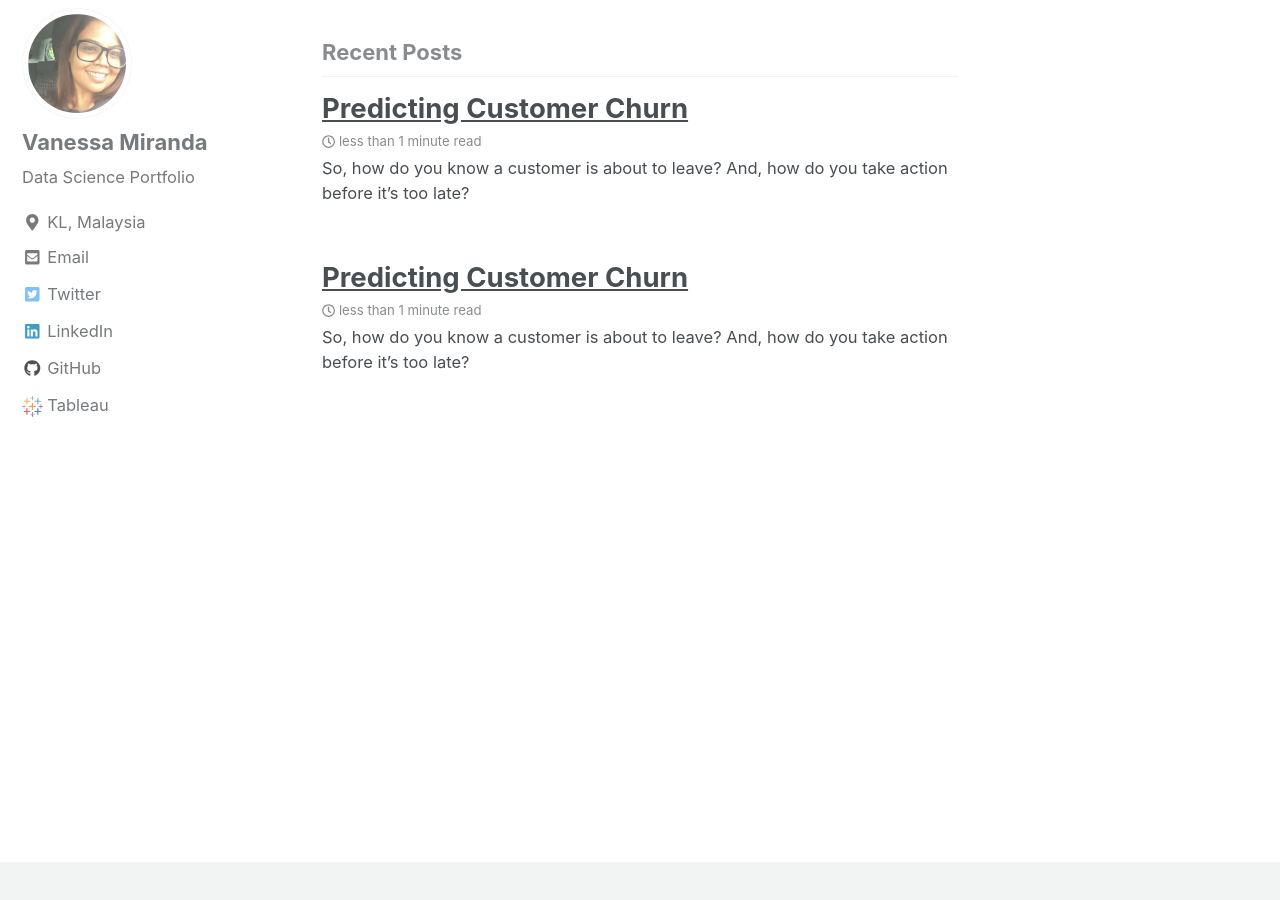
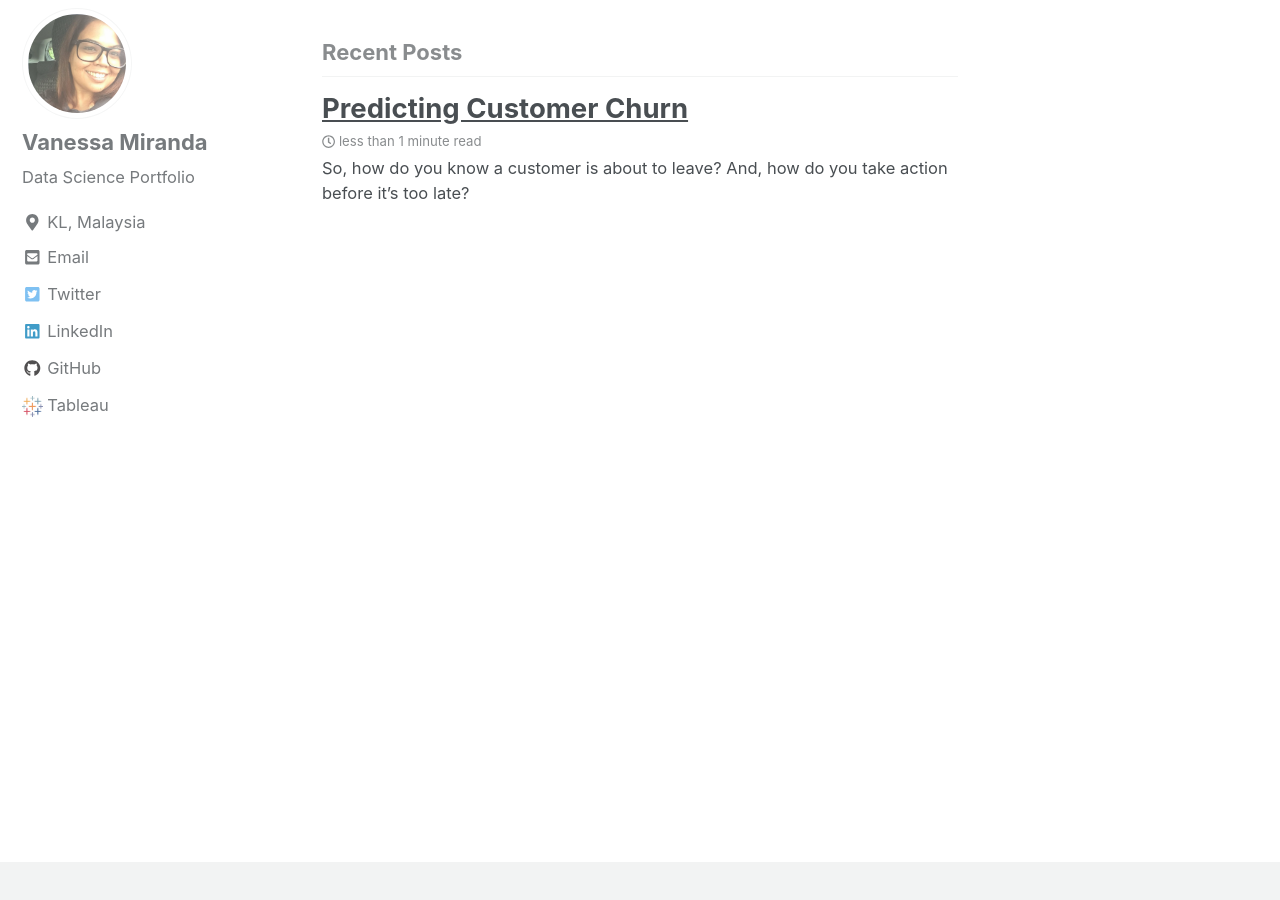
Before and after one commit to vanessamiranda/vanessamiranda.github.io, a Jekyll site: the page built from index.html, in a window 1280 px wide and 900 px high, scrolled down 648 px. Built offline with Jekyll 4.4.1, drawn with Linux system fonts in a browser that asks for light colours; nearby versions of some CDN libraries; the list of posts is cut into pages by our own code.

Commit message:
data viz page

```diff
--- a/_posts/2019-08-19-Startup_Quadrant_Dashboard.md
+++ /dev/null
@@ -1,14 +0,0 @@
----
-title: Predicting Customer Churn
-category: [blog, Data Science]
-tags: [machine learning]
-author_profile: true
----
-
-So, how do you know a customer is about to leave? And, how do you take action before it’s too late?
-
-In this post, I’ll discuss how to measure indicators of churn and how to use that data to predict the likelihood of a customer is about to churn.
-
- ![image-center](/images/Customerchurn/customerchurn.jpg){: .align-center}
-
-<iframe frameborder="no" border="0" marginwidth="0" marginheight="0" width="1140px" height="36768.4px" scrolling="no" src="/_pages/2019-08-19-Predicting_Customer_Churn.html"></iframe>
```
Also changed, not shown: _pages/dataviz.md (+2 -2 lines).
